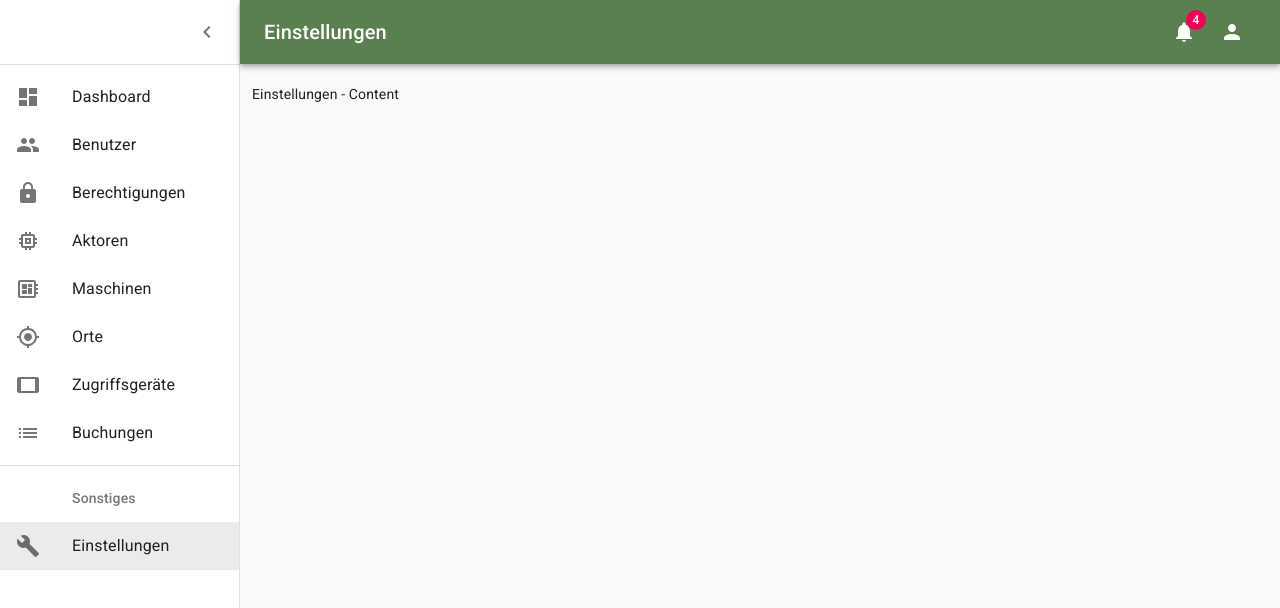
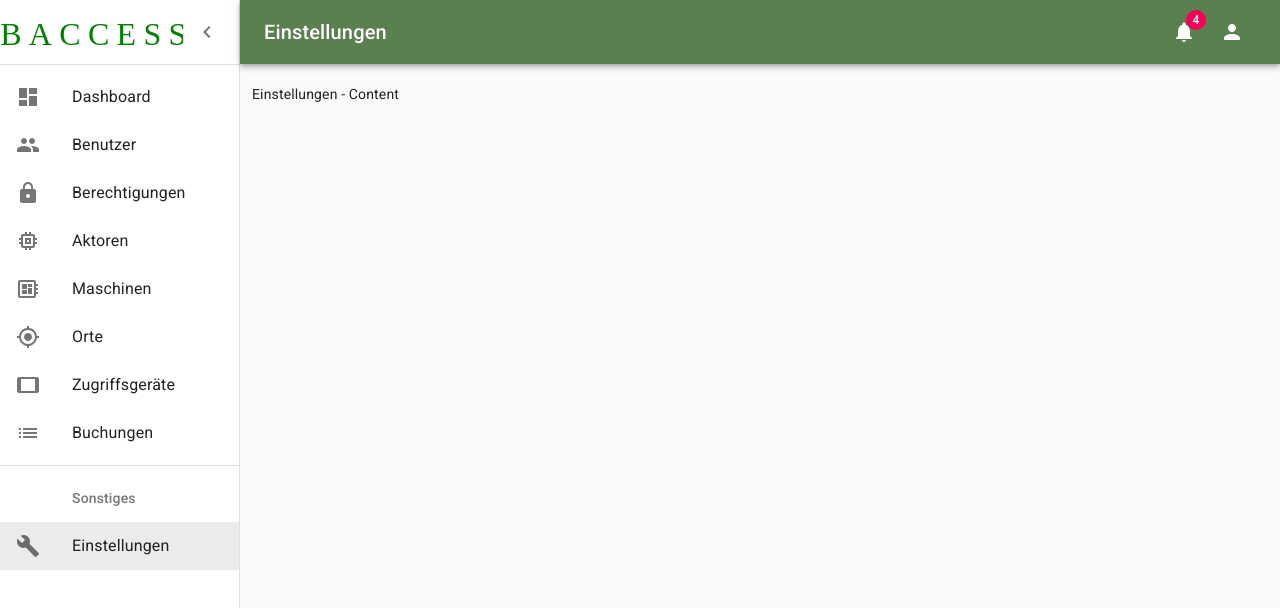
Before and after one commit to faaaaabi/fabaccess-admin-interface, a React (Create React App) app: page /settings in a window 1280 px wide. Shown: the top 608 px of the page. Built offline with nearby package versions, Linux system fonts and the light colour scheme.

Commit message:
feat: add rudimentary logo

```diff
--- a/src/scenes/Skeleton/index.tsx
+++ b/src/scenes/Skeleton/index.tsx
@@ -31,6 +31,7 @@ import Places from "../Places";
 import AccessDevices from "../AccessDevices";
 import Bookings from "../Bookings";
 import Settings from "../Settings";
+import logo from "../../logo.svg"
 
 const Skeleton: React.FC = () => {
     const classes = style();
@@ -80,6 +81,7 @@ const Skeleton: React.FC = () => {
                     open={open}
                 >
                     <div className={classes.toolbarIcon}>
+                        <img src={logo} alt="FabAccess-Logo" />
                         <IconButton onClick={handleDrawerClose}>
                             <ChevronLeftIcon/>
                         </IconButton>
```
Also changed, not shown: src/logo.svg (added).
